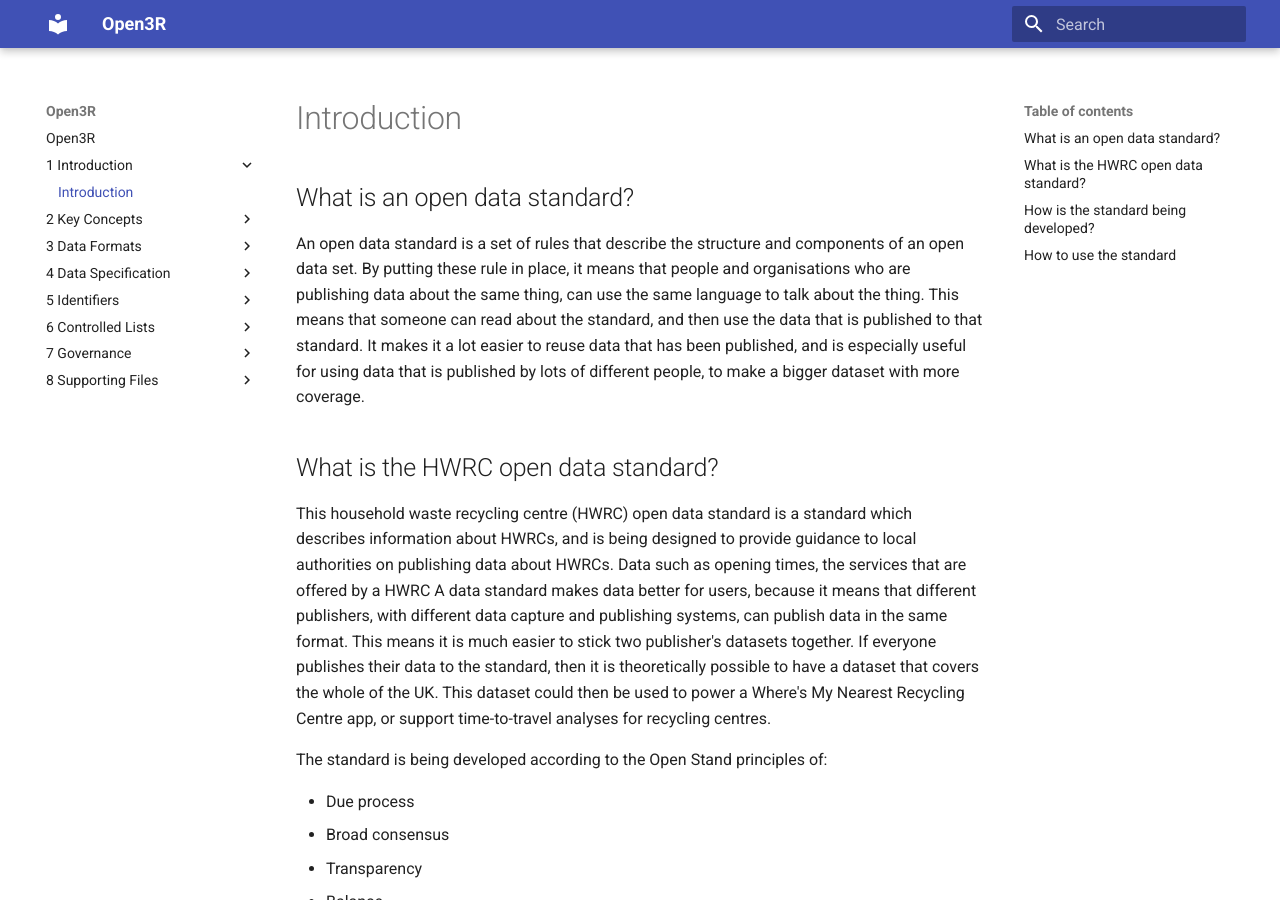
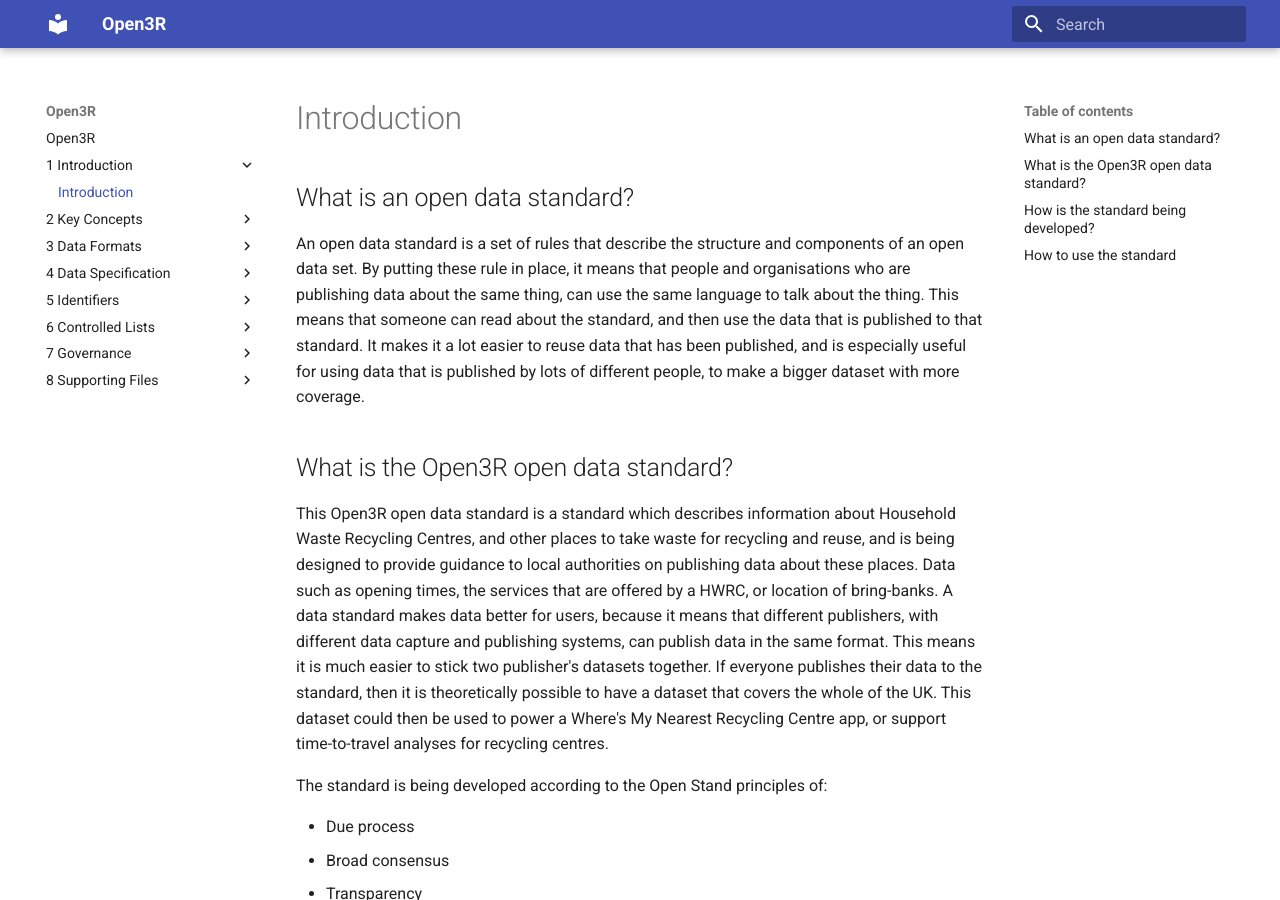
Before and after one commit to OpenDataManchester/Open3R, an MkDocs documentation site: the page built from docs/1_Introduction/1_1_Introduction.md, in a window 1280 px wide and 900 px high. Built offline with MkDocs 1.6.1 and Material for MkDocs 9.7.7, drawn with Linux system fonts in a browser that asks for light colours.

Commit message:
Update 1_1_Introduction.md
Extended docs to change from HWRC to all types

```diff
--- a/docs/1_Introduction/1_1_Introduction.md
+++ b/docs/1_Introduction/1_1_Introduction.md
@@ -4,9 +4,9 @@
 
 An open data standard is a set of rules that describe the structure and components of an open data set. By putting these rule in place, it means that people and organisations who are publishing data about the same thing, can use the same language to talk about the thing. This means that someone can read about the standard, and then use the data that is published to that standard. It makes it a lot easier to reuse data that has been published, and is especially useful for using data that is published by lots of different people, to make a bigger dataset with more coverage.
 
-## What is the HWRC open data standard?
+## What is the Open3R open data standard?
 
-This household waste recycling centre (HWRC) open data standard is a standard which describes information about HWRCs, and is being designed to provide guidance to local authorities on publishing data about HWRCs. Data such as opening times, the services that are offered by a HWRC A data standard makes data better for users, because it means that different publishers, with different data capture and publishing systems, can publish data in the same format. This means it is much easier to stick two publisher's datasets together. If everyone publishes their data to the standard, then it is theoretically possible to have a dataset that covers the whole of the UK. This dataset could then be used to power a Where's My Nearest Recycling Centre app, or support time-to-travel analyses for recycling centres.
+This Open3R open data standard is a standard which describes information about Household Waste Recycling Centres, and other places to take waste for recycling and reuse, and is being designed to provide guidance to local authorities on publishing data about these places. Data such as opening times, the services that are offered by a HWRC, or location of bring-banks. A data standard makes data better for users, because it means that different publishers, with different data capture and publishing systems, can publish data in the same format. This means it is much easier to stick two publisher's datasets together. If everyone publishes their data to the standard, then it is theoretically possible to have a dataset that covers the whole of the UK. This dataset could then be used to power a Where's My Nearest Recycling Centre app, or support time-to-travel analyses for recycling centres.
 
 The standard is being developed according to the Open Stand principles of:
 
```
